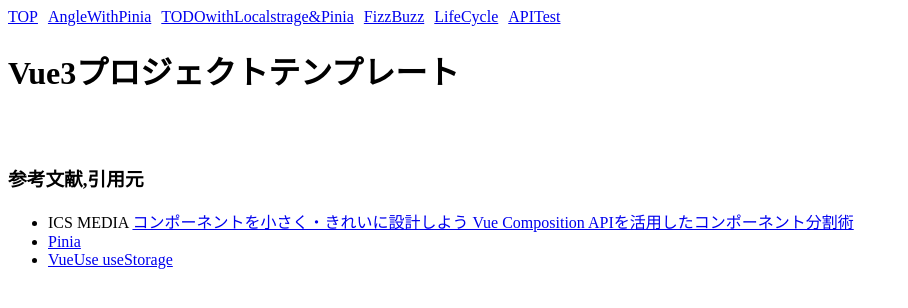
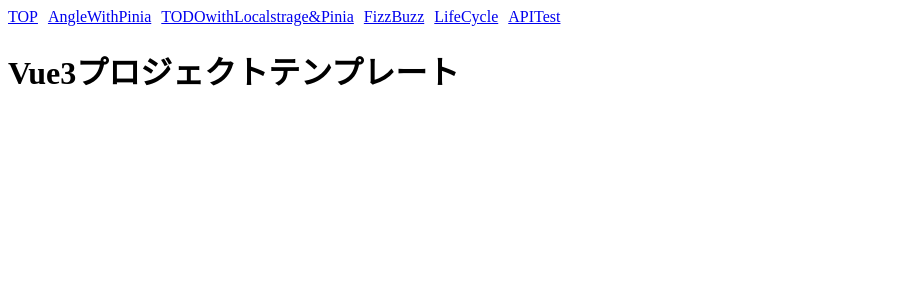
Before and after one commit to fumi-sagawa/vue3-template, a Vue app: page /#/ in a window 1280 px wide. Shown: the top 308 px of the page, without its empty margins (0-908 px from the left). Built offline with nearby package versions, Linux system fonts and the light colour scheme.

Commit message:
FIX:諸々修正

```diff
--- a/src/pages/APITest/APITest.vue
+++ b/src/pages/APITest/APITest.vue
@@ -9,8 +9,8 @@ const users = ref<User[]>([]);
 
 onMounted(async () => {
   const res = await fetch('/users');
+  users.value = await res.json();
   console.log(res);
-  users.value = await res.json();
   console.log(users.value);
 });
 </script>
--- a/src/pages/Top/Top.vue
+++ b/src/pages/Top/Top.vue
@@ -3,23 +3,6 @@
 <template>
   <div class="gap20">
     <h1>Vue3プロジェクトテンプレート</h1>
-    <div>
-      <h3>参考文献,引用元</h3>
-
-      <ul>
-        <li>
-          ICS MEDIA
-          <a href="https://ics.media/entry/210929/"
-            >コンポーネントを小さく・きれいに設計しよう Vue Composition
-            APIを活用したコンポーネント分割術</a
-          >
-        </li>
-        <li><a href="https://pinia.esm.dev/introduction.html">Pinia</a></li>
-        <li>
-          <a href="https://vueuse.org/core/usestorage/">VueUse useStorage</a>
-        </li>
-      </ul>
-    </div>
   </div>
 </template>
 
```
Also changed, not shown: 1 other file (tests, documents, lock files or other folders).
